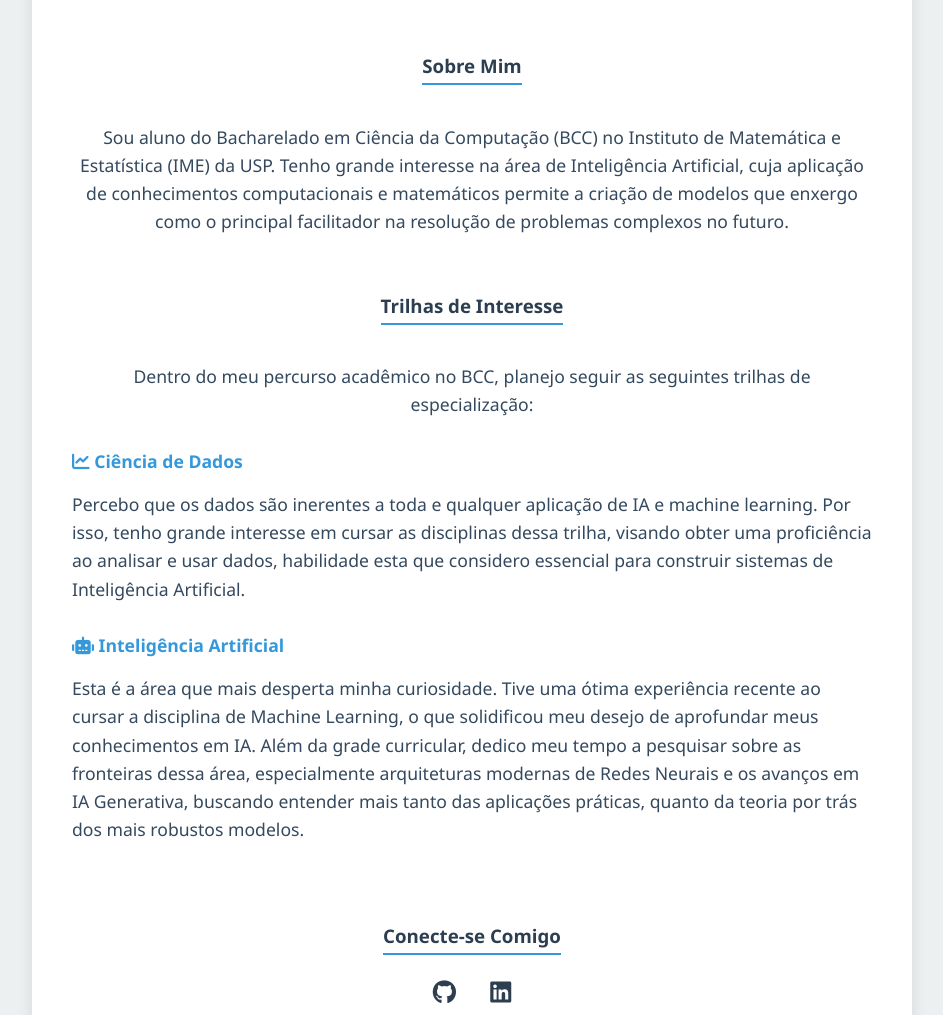
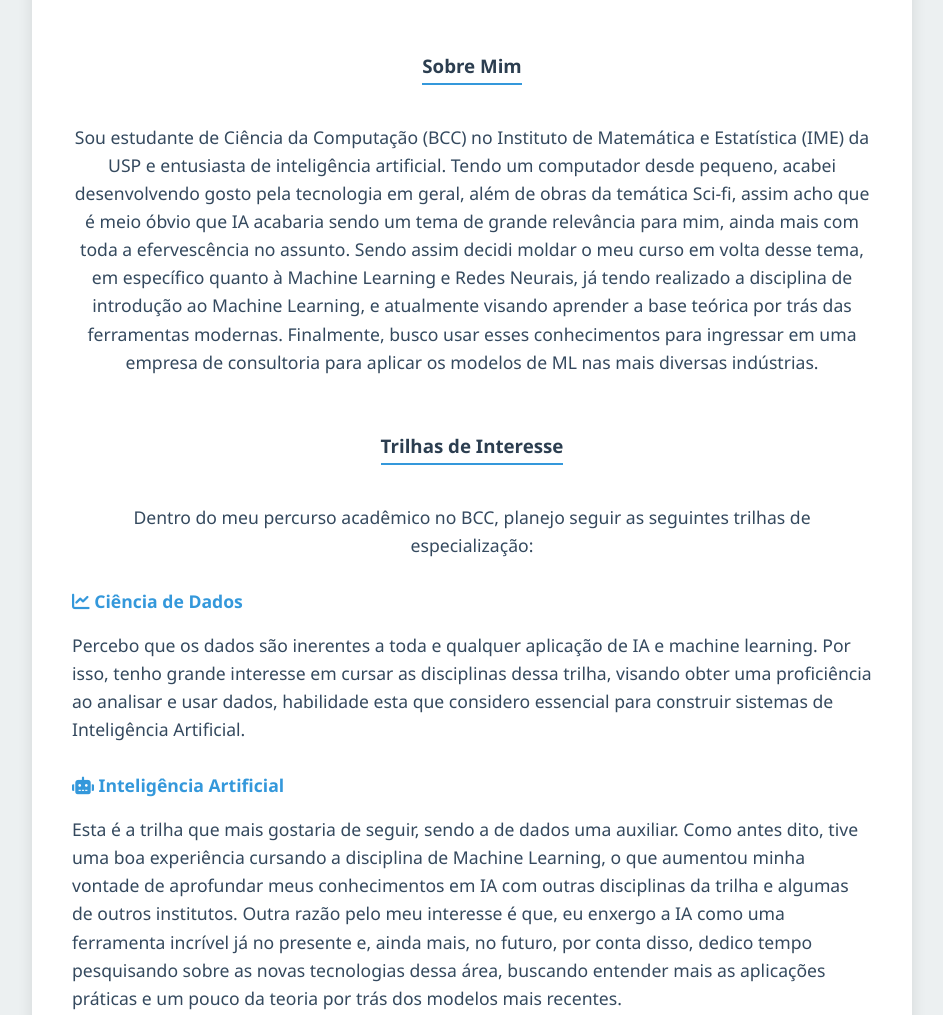
Before and after one commit to Cordyluz/Cordyluz.github.io, a plain HTML site: page index.html in a window 1280 px wide. Shown: the part 321-1336 px from the top of the page, without its empty margins (168-1111 px from the left). Drawn offline with Linux system fonts and the light colour scheme.

Commit message:
Update index.html

```diff
--- a/index.html
+++ b/index.html
@@ -112,7 +112,14 @@
             <section id="sobre">
                 <h3 class="section-title">Sobre Mim</h3>
                 <p>
-                    Sou aluno do Bacharelado em Ciência da Computação (BCC) no Instituto de Matemática e Estatística (IME) da USP. Tenho grande interesse na área de Inteligência Artificial, cuja aplicação de conhecimentos computacionais e matemáticos permite a criação de modelos  que enxergo como o principal facilitador na resolução de problemas complexos no futuro.
+                    Sou estudante de Ciência da Computação (BCC) no Instituto de Matemática e Estatística (IME) da USP e entusiasta de inteligência artificial.
+
+Tendo um computador desde pequeno, acabei desenvolvendo gosto pela tecnologia em geral, além de obras da temática Sci-fi, assim acho que é meio óbvio que IA acabaria sendo um tema de grande relevância para mim, ainda mais com toda a efervescência no assunto.
+
+Sendo assim decidi moldar o meu curso em volta desse tema, em específico quanto à Machine Learning e Redes Neurais, já tendo realizado a disciplina de introdução ao Machine Learning, e atualmente visando aprender a base teórica por trás das ferramentas modernas.
+
+ Finalmente, busco usar esses conhecimentos para ingressar em uma empresa de consultoria para aplicar os modelos de ML nas mais diversas indústrias.
+
                 </p>
             </section>
 
@@ -130,8 +137,9 @@
                 <div class="track-section">
                     <h4><i class="fas fa-robot"></i> Inteligência Artificial</h4>
                     <p>
-                        Esta é a área que mais desperta minha curiosidade. Tive uma ótima experiência recente ao cursar a disciplina de Machine Learning, o que solidificou meu desejo de aprofundar meus conhecimentos em IA. Além da grade curricular, dedico meu tempo a pesquisar sobre as fronteiras dessa área, especialmente arquiteturas modernas de Redes Neurais e os avanços em IA Generativa, buscando entender mais tanto das aplicações práticas, quanto da teoria por trás dos mais robustos modelos.
-                    </p>
+
+                    Esta é a trilha que mais gostaria de seguir, sendo a de dados uma auxiliar. Como antes dito, tive uma boa experiência cursando a disciplina de Machine Learning, o que aumentou minha vontade de aprofundar meus conhecimentos em IA com outras disciplinas da trilha e algumas de outros institutos. Outra razão pelo meu interesse é que, eu enxergo a IA como uma ferramenta incrível já no presente e, ainda mais, no futuro, por conta disso, dedico tempo pesquisando sobre as novas tecnologias dessa área, buscando entender mais as aplicações práticas e um pouco da teoria por trás dos modelos mais recentes.
+
                 </div>
             </section>
         </main>
```
